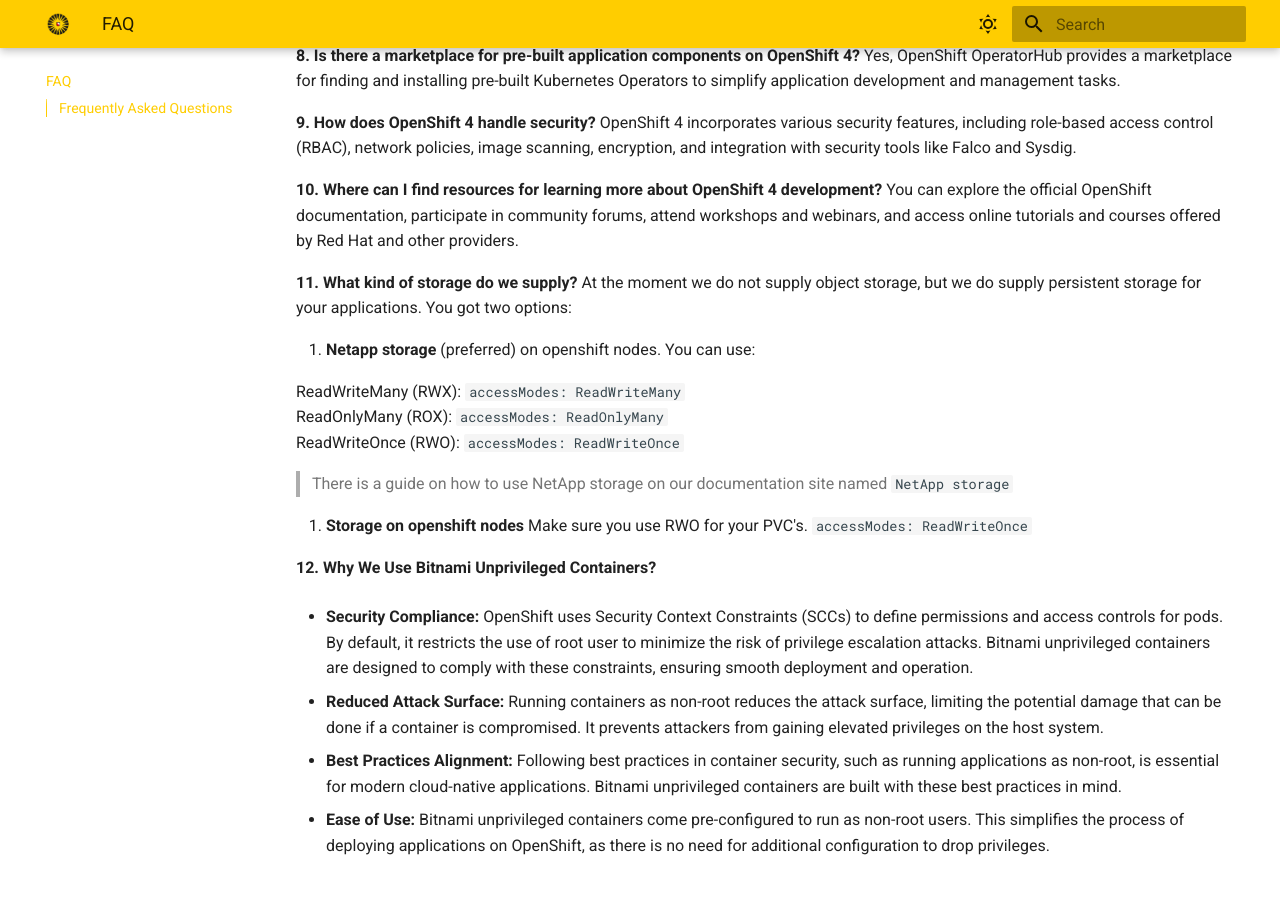
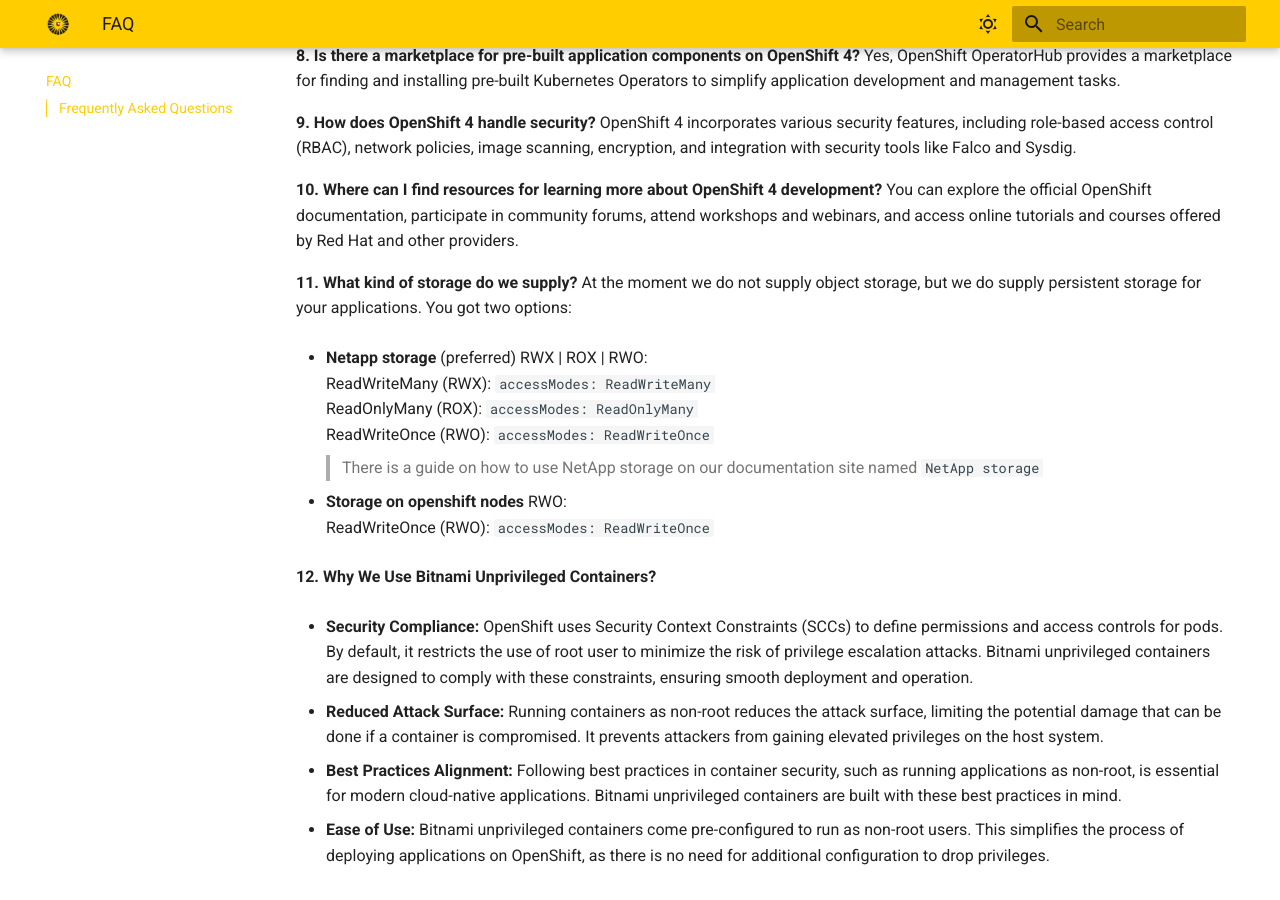
Before and after one commit to UtrechtUniversity/containerplatform-docs, an MkDocs documentation site: the page built from docs/faq.md, in a window 1280 px wide and 900 px high, scrolled down 823 px. Built offline with MkDocs 1.6.1 and Material for MkDocs 9.7.7, drawn with Linux system fonts in a browser that asks for light colours.

Commit message:
setup correct

```diff
--- a/docs/faq.md
+++ b/docs/faq.md
@@ -37,15 +37,14 @@
 At the moment we do not supply object storage, but we do supply persistent storage for your applications.
 You got two options:
 
-1. **Netapp storage** (preferred) on openshift nodes. You can use:
-
+- **Netapp storage** (preferred) RWX | ROX | RWO:
    ReadWriteMany (RWX): `accessModes:    ReadWriteMany`
    ReadOnlyMany (ROX): `accessModes:    ReadOnlyMany`
    ReadWriteOnce (RWO): `accessModes:    ReadWriteOnce`
-
    > There is a guide on how to use NetApp storage on our documentation site named `NetApp storage`
 
-2. **Storage on openshift nodes** Make sure you use RWO for your PVC's. `accessModes:    ReadWriteOnce`
+- **Storage on openshift nodes** RWO:
+  ReadWriteOnce (RWO): `accessModes:    ReadWriteOnce`
 
 **12. Why We Use Bitnami Unprivileged Containers?**
 
```
